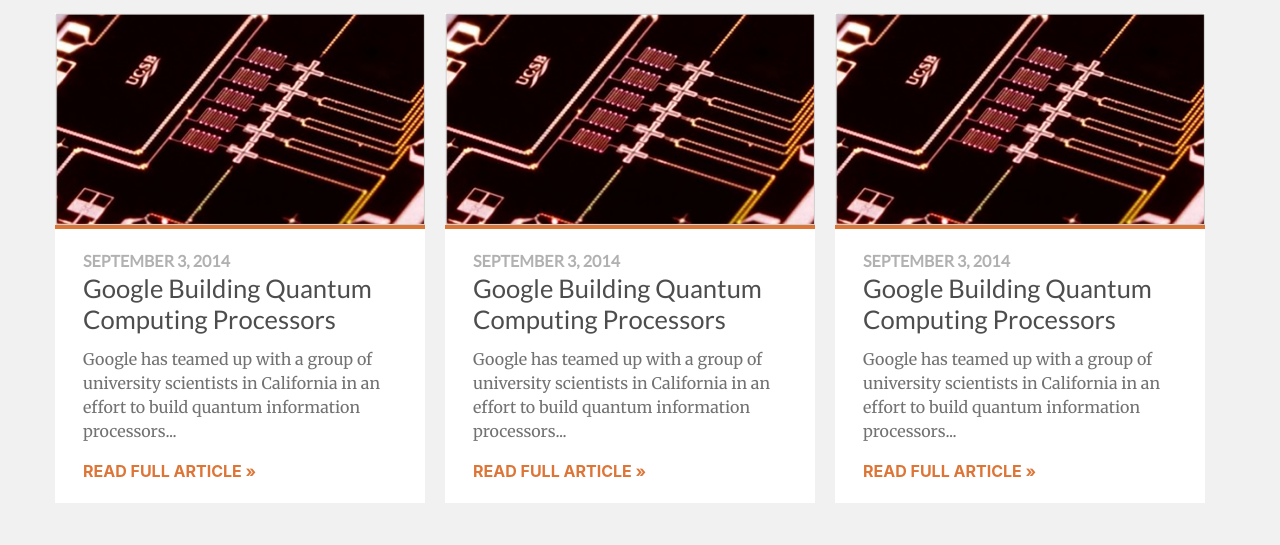
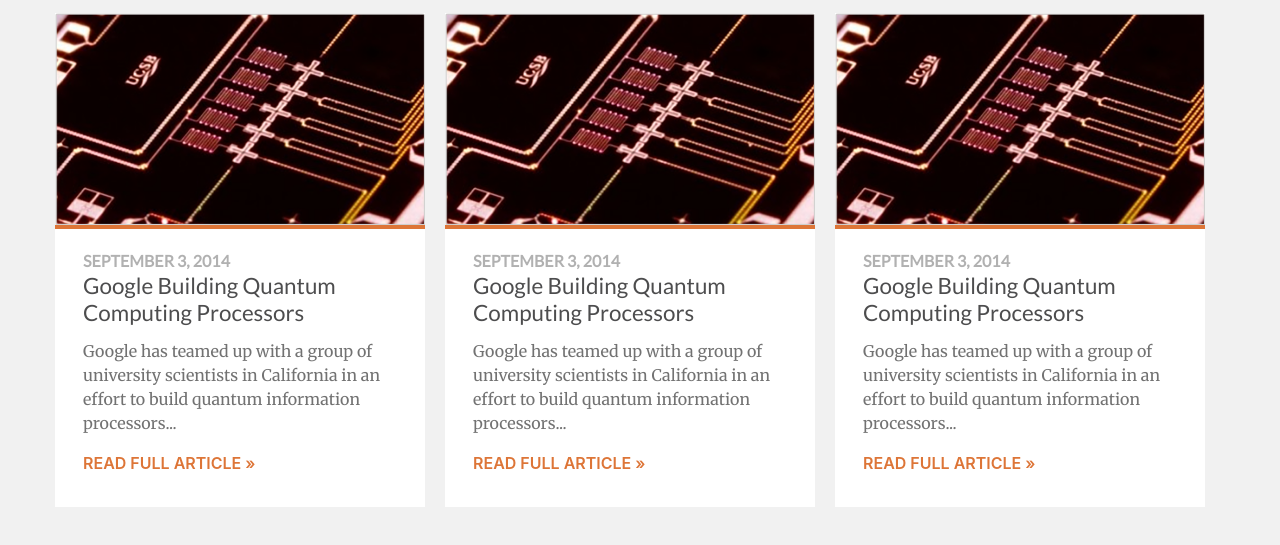
Before and after one commit to nishtalle/cards-project, a plain HTML site: page index.html in a window 1280 px wide. Shown: the part 83-628 px from the top of the page. Drawn offline with nearby package versions, Linux system fonts and the light colour scheme.

Commit message:
minor edits to global
minor edits to global

```diff
--- a/css/global.css
+++ b/css/global.css
@@ -24,30 +24,28 @@ body {
 
 .card-body {
     background-color: #FFFFFF;
-	padding: 1.25rem 1.75rem;
+	padding: 1.25rem 1.75rem 2rem 1.75rem;
 }
 
 .card-subtitle {
 	color: #b1b1b1;
 	font-family: 'Lato', sans-serif;
-	font-weight: bold;
+	font-weight: 600;
 	text-transform: uppercase;
 }
 .card-title {
 	color: #4d4d4e;
-	font-size: 1.6rem;
+	font-size: 1.4rem;
 	font-family: 'Lato', sans-serif;
 }
 
 .card-text {
-
-
 	color: #727272;
 	font-family: 'Merriweather', serif;
 }
 
 .card-link{
 	color: #dd7537;
+	font-weight: 600;
 	text-transform: uppercase;
-	font-weight: bold;
 }
```
